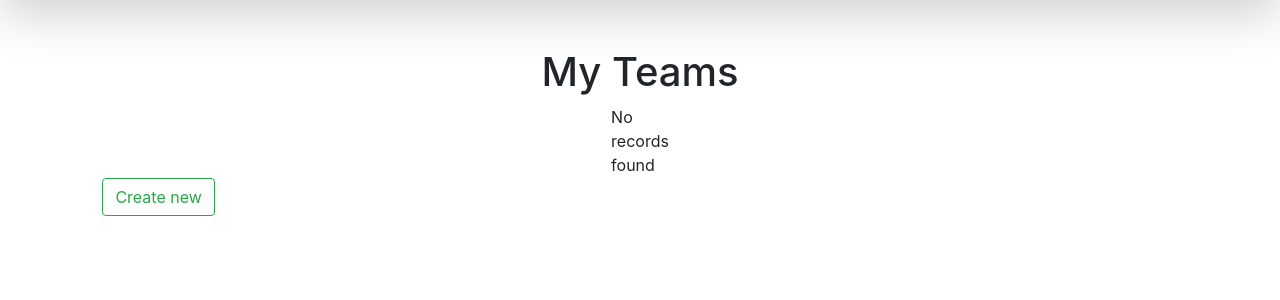
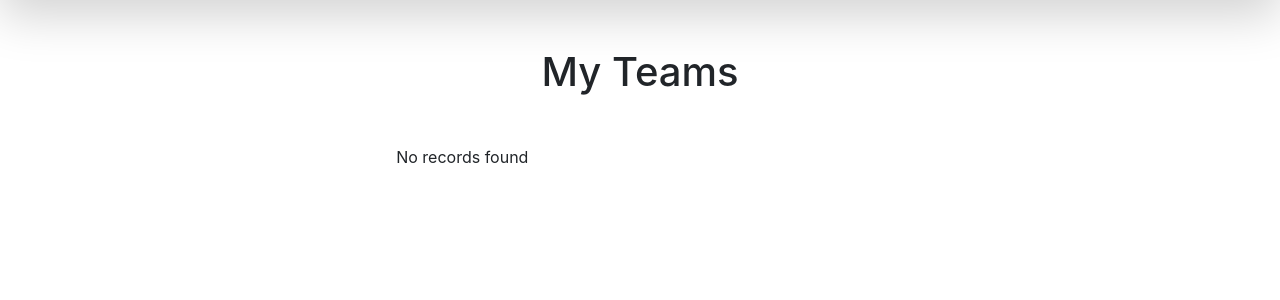
Before and after one commit to CoToDo/CoToDo, a Symfony app: template templates/team/index.html.twig in a window 1280 px wide. Shown: the part 102-402 px from the top of the page. Run offline with Twig, Linux system fonts and the light colour scheme; the template is opened without the code that fills it, so the values that code supplies are empty; some libraries are stand-ins or nearby versions.

Commit message:
Changed team index in twig

```diff
--- a/public/js/script.js
+++ b/public/js/script.js
@@ -48,3 +48,9 @@ function addTagForm($collectionHolder, $newLinkLi) {
     // Display the form in the page in an li, before the "Add a tag" link li
     $newLinkLi.before(newForm);
 }
+
+jQuery(document).ready(function($) {
+    $(".clickable-row").click(function() {
+        window.location = $(this).data("href");
+    });
+});
--- a/src/Controller/TeamController.php
+++ b/src/Controller/TeamController.php
@@ -26,7 +26,9 @@ class TeamController extends Controller
      */
     public function index(TeamRepository $teamRepository): Response
     {
-        return $this->render('team/index.html.twig', ['teams' => $teamRepository->findMyTeams($this->getUser()->getId())]);
+        return $this->render('team/index.html.twig', [
+            'teams' => $teamRepository->findMyTeams($this->getUser()->getId()),
+            'userRole' => $this->getUser()]);
     }
 
     /**
--- a/templates/team/index.html.twig
+++ b/templates/team/index.html.twig
@@ -7,21 +7,22 @@
 
         <h1 align="center">My Teams</h1>
 
-        <table class="tablecenter table-borderless">
-            {#<thead>#}
-                {#<tr>#}
-                    {#<th>Name</th>#}
-                {#</tr>#}
-            {#</thead>#}
+        <div class="m-5">
+            <table class="tablecenter table-borderless table-hover w-50">
                 <tbody>
                 {% for team in teams %}
-                <tr>
-                    <td><a class="btn btn-outline-secondary" href="{{ path('team_show', {'id': team.id}) }}">{{ team.name }}</a></td>
-                    {#<td>#}
-                        {#<a class="btn btn-outline-secondary" href="{{ path('team_show', {'id': team.id}) }}">Show</a>#}
-                        {#<a class="btn btn-outline-primary" href="{{ path('team_edit', {'id': team.id}) }}">Edit</a>#}
-                        {#<a class="btn btn-outline-primary" href="{{ path('team_add', {'id': team.id}) }}">Add </a>#}
-                    {#</td>#}
+                    <tr class='clickable-row' data-href="{{ path('team_show', {'id': team.id}) }}">
+                        <td><h4 class="text-secondary">{{ team.name }}</h4></td>
+                        <td>
+                            {% if team.leader(userRole) %}
+                                <a class="btn btn-outline-primary" href="{{ path('team_edit', {'id': team.id}) }}">Edit</a>
+                                {{ include('team/_delete_form.html.twig') }}
+                            {% endif %}
+
+                            {% if team.admin(userRole) %}
+                                <a class="btn btn-outline-success" href="{{ path('team_add_user', {'id': team.id}) }}">Add user</a>
+                            {% endif %}
+                        </td>
                     </tr>
                 {% else %}
                     <tr>
@@ -30,7 +31,6 @@
                 {% endfor %}
                 </tbody>
             </table>
-
-        <a class="btn btn-outline-success" href="{{ path('team_new') }}">Create new</a>
+        </div>
     </div>
 {% endblock %}
--- a/templates/team/show.html.twig
+++ b/templates/team/show.html.twig
@@ -75,7 +75,7 @@
                         <td>{{ project.createDate ? project.createDate|date('Y-m-d H:i:s') : '' }}</td>
                         <td>
                             <a class="btn btn-outline-secondary" href="{{ path('project_show', {'id': project.id}) }}">Show</a>
-                            {% if team.leader(userRole) %}
+                            {% if team.admin(userRole) %}
                                 <a class="btn btn-outline-primary"
                                    href="{{ path('project_edit', {'id': project.id}) }}">Edit</a>
                             {% endif %}
```
Lines whose indentation alone changed are shown as unchanged.
